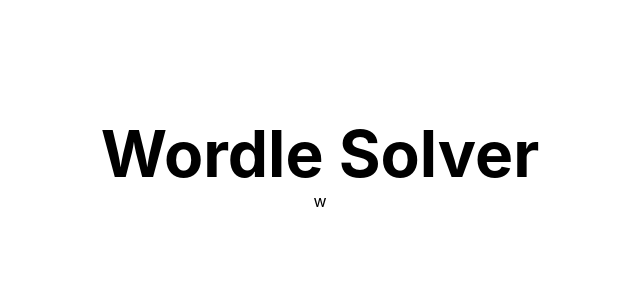
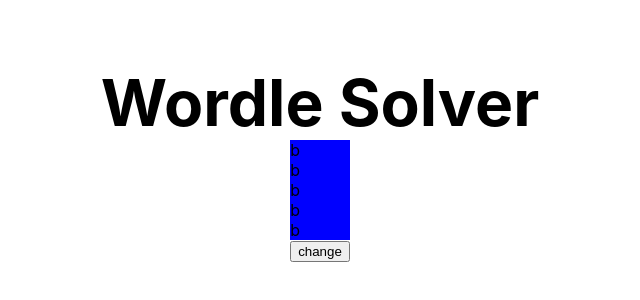
Before and after one commit to bengoh815/wordle-solver, a Next.js app: page / in a window 1280 px wide. Shown: the part 236-536 px from the top of the page, without its empty margins (320-960 px from the left). Built offline with nearby package versions, Linux system fonts and the light colour scheme.

Commit message:
Bugs
button not running handleClick but refresh button is

```diff
--- a/src/Board.js
+++ b/src/Board.js
@@ -1,12 +1,27 @@
 import React from 'react';
 import Square from './Square'
 
-export default function Board() {
-    return (
-        <div>
-            <div className="board-row">
-                <Square value="w"/>
+export default class Board extends React.Component {
+    renderSquare(i) {
+        return (
+            <Square
+                value={this.props.squares[i]}
+            />
+        );
+    }
+
+    render() {
+        return (
+            <div>
+                <div className="board-row">
+                    {this.renderSquare(0)}
+                    {this.renderSquare(1)}
+                    {this.renderSquare(2)}
+                    {this.renderSquare(3)}
+                    {this.renderSquare(4)}
+                </div>
             </div>
-        </div>
-    );
+        );
+    }
+
 }
--- a/src/Game.js
+++ b/src/Game.js
@@ -2,12 +2,31 @@
 import Board from './board';
 import Square from './Square';
 
-export default function Game(props) {
+export default class Game extends React.Component {
+    constructor(props) {
+        super(props);
+        this.state = {
+            squares: Array(30).fill("b"),
+        };
+    }
+
+    handleClick() {
+        console.log("CLICK");
+        // this.setState({
+        //     squares: Array(30).fill("asdf"),
+        // });
+    }
+
+    render() {
         return (
             <div className="game">
                 <div className="board">
-            <Board />
+                    <Board
+                        squares={this.state.squares}
+                    />
                 </div>
+                <button onClick={this.handleClick()}>change</button>
             </div>
             );
     }
+}
--- a/src/Square.js
+++ b/src/Square.js
@@ -1,5 +1,7 @@
+import styles from "../styles/Square.module.css"
+
 export default function Square(props) {
     return (
-        <div className="square">{props.value}</div>
+        <div className={styles.square}>{props.value}</div>
     );
 }
--- /dev/null
+++ b/styles/Square.module.css
@@ -0,0 +1,4 @@
+.square {
+    border-color: aqua;
+    background-color: blue;
+}
```
Lines whose indentation alone changed are shown as unchanged.
